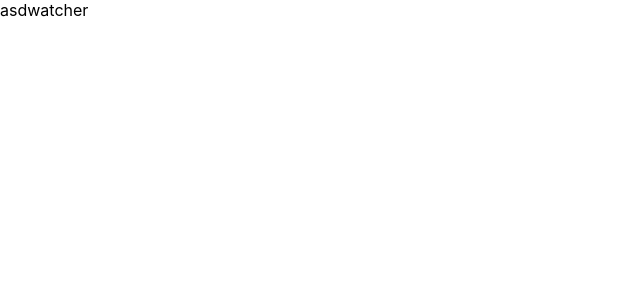
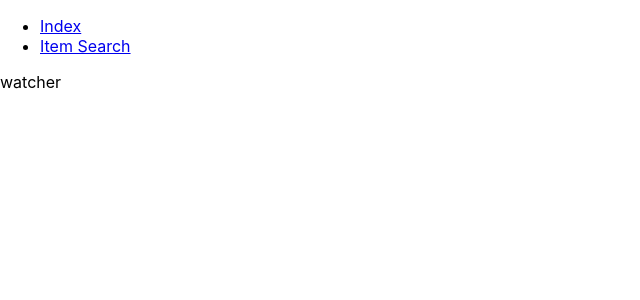
Before and after one commit to argoneuscze/FFXIV-Watcher, a React (Create React App) app: page /search in a window 1280 px wide. Shown: the top 300 px of the page, without its empty margins (0-640 px from the left). Built offline with nearby package versions, Linux system fonts and the light colour scheme.

Commit message:
fixed router

```diff
--- a/src/components/App.js
+++ b/src/components/App.js
@@ -8,12 +8,12 @@ import ItemWatcher from "./item_watcher/item_watcher";
 class App extends Component {
     render() {
         return (
-            <Layout>
-                <HashRouter>
+            <HashRouter>
+                <Layout>
                     <Route path="/" exact component={ItemWatcher}/>
                     <Route path="/search" exact component={SearchResults}/>
-                </HashRouter>
-            </Layout>
+                </Layout>
+            </HashRouter>
         );
     }
 }
--- /dev/null
+++ b/src/components/common/header.js
@@ -0,0 +1,13 @@
+import React from 'react';
+import {Link} from "react-router-dom";
+
+export default class Header extends React.Component {
+    render() {
+        return (
+            <ul>
+                <li><Link to="/">Index</Link></li>
+                <li><Link to="/search">Item Search</Link></li>
+            </ul>
+        );
+    }
+}
--- a/src/containers/header.js
+++ /dev/null
@@ -1,9 +0,0 @@
-import React from 'react';
-
-export default class Header extends React.Component {
-    render() {
-        return (
-            "asd"
-        );
-    }
-}
--- a/src/containers/layout.js
+++ b/src/containers/layout.js
@@ -1,5 +1,5 @@
 import React from 'react';
-import Header from "./header";
+import Header from "../components/common/header";
 
 export default class Layout extends React.Component {
     render() {
```
